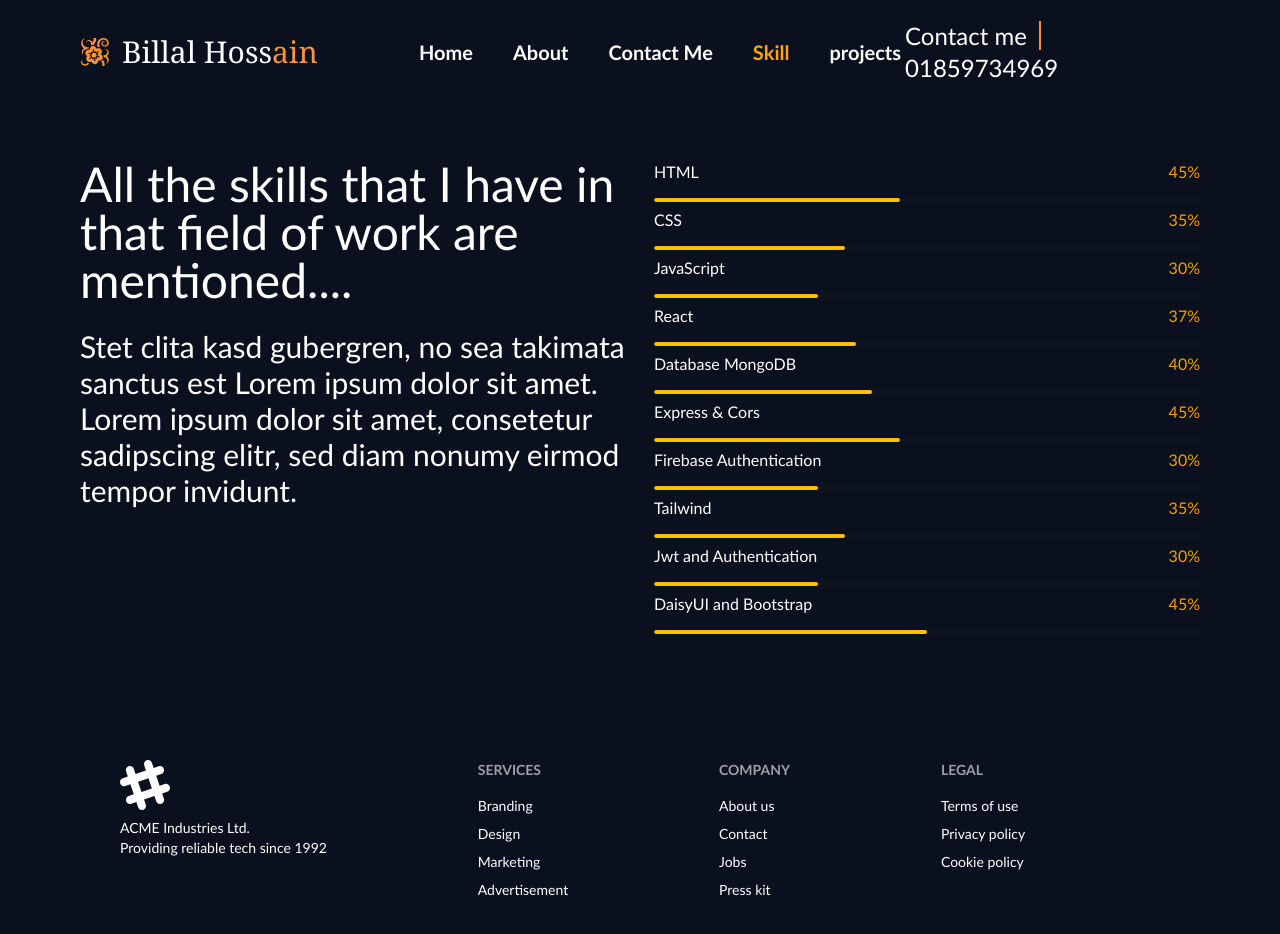
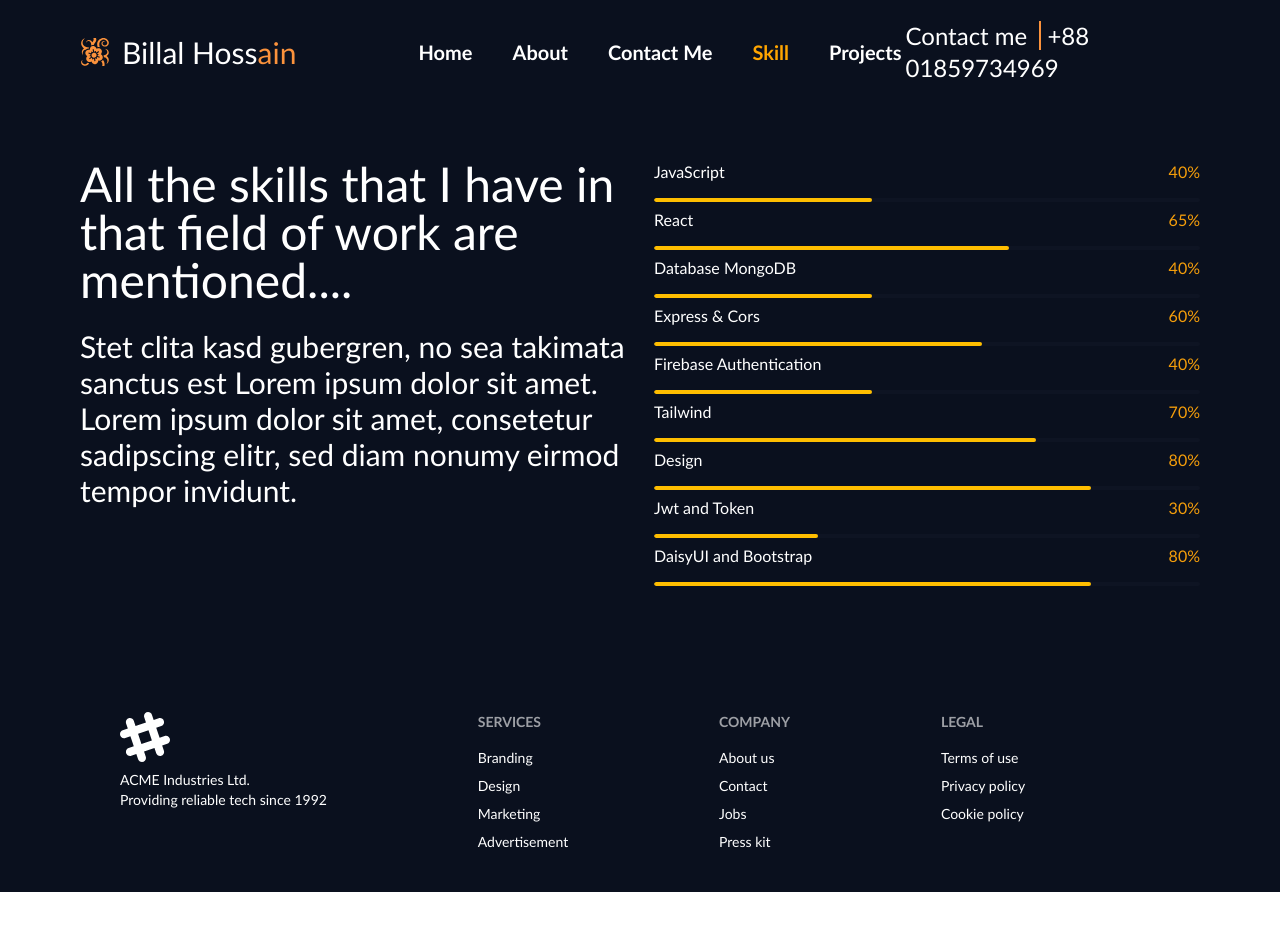
Before and after one commit to Billalparvez/my-portfolio, a React (Vite) app: page /skills in a window 1280 px wide. Shown: the top 934 px of the page. After the commit the page ends 892 px from the top, so only its background shows below. Built offline with nearby package versions, Linux system fonts and the light colour scheme.

Commit message:
some text change

```diff
--- a/src/Pages/Home/About/About.jsx
+++ b/src/Pages/Home/About/About.jsx
@@ -8,17 +8,17 @@ const About = () => {
                 <h1 className="text-5xl ">About Me</h1>
                 <div className="divider divider-warning text-6xl text-orange-500"><BsChevronDoubleLeft /><BsChevronDoubleRight /></div>
             </div>
-            <div data-aos="zoom-out" className="flex flex-col md:flex-row  gap-20 my-10 items-center ">
+            <div data-aos="zoom-out" className="flex px-3 md:px-0 flex-col md:flex-row  gap-5 lg:gap-20 my-10 items-center ">
                 <img data-aos="fade-right"
                     data-aos-offset="300"
                     data-aos-easing="ease-in-sine" className="rounded-t-full flex-1  md:w-[350px] object-contain" src="https://i.postimg.cc/Bb1n0Drp/IMG-20210616-121057-removebg.png" alt="" />
-                <div className="flex-1 text-3xl space-y-3 px-3">
+                <div className="flex-1 text-3xl space-y-3 ">
                     <p> Hi ! I am Billal Hossain</p>
                     <p> Birthday : July 05, 2000</p>
                     <p> Phone : 01859734969</p>
                     <p> Email : billalparvez80@gmail.com</p>
                     <p> From : Dhaka,Bangladesh</p>
-                    <p> Language : Bangla, English</p>
+                    <p> Language : Bangla, Hindi</p>
                     <p>I do not have a brother, the lack of a brother makes me cry all the time .</p>
                     <a href="/document.js.pdf" download="/document.js.pdf" className="btn text-white  bg-amber-600 font-bold text-3xl rounded-tl-3xl rounded-br-3xl hover:bg-orange-600 border-none">Download CV</a>
                 </div>
--- a/src/Pages/Home/Bannar/Bannar.jsx
+++ b/src/Pages/Home/Bannar/Bannar.jsx
@@ -9,7 +9,7 @@ const Bannar = () => {
                         <img className="mt-10 md:mt-32 lg:mt-0 w-[150px] h-[150px] md:w-[200px] md:h-[200px] lg:w-[270px] lg:h-[270px] rounded-full border-4  border-solid" src="https://i.postimg.cc/P5QxVVqt/IMG-20230424-WA0007.jpg" alt="" />
                     </div>
                     <h1 className="text-5xl font-bold">Hi,I am<span className="text-orange-400"> Billal </span>Hossain</h1>
-                    <p className="text-3xl text-[#bbb8b7]">I am a frontend web developer. I can provide clean code and <br /> pixel perfect design.
+                    <p className="text-3xl text-[#bbb8b7]">I am a frontend web developer. I can provide clean code <br />and pixel perfect design.
                         I also make website more .
                     </p>
                 </div>
--- a/src/Pages/Home/Skills/Skills.jsx
+++ b/src/Pages/Home/Skills/Skills.jsx
@@ -8,33 +8,24 @@ const Skills = () => {
                 <h1 className="text-5xl">My Skills </h1>
                 <div className="divider divider-warning text-6xl text-orange-500"><BsChevronDoubleLeft /><BsChevronDoubleRight /></div>
             </div>
-            <div className="my-20 flex gap-7 flex-col  md:flex-row p-3 md:p-0 ">
+            <div className="my-20 flex lg:gap-7 gap-3 flex-col  md:flex-row  ">
                 <div data-aos="zoom-in-right" className="px-3 md:px-0 flex-1">
                     <h1 className="text-5xl">All the skills that I have in that field of work are mentioned....</h1><br />
 
                     <p className="text-3xl hidden lg:block">Stet clita kasd gubergren, no sea takimata sanctus est Lorem ipsum dolor sit amet. Lorem ipsum dolor sit amet, consetetur sadipscing elitr, sed diam nonumy eirmod tempor invidunt.</p>
                 </div>
                 <div data-aos="zoom-in-left" className=" px-3 md:px-0 flex-1 space-y-0">
-                    <div className="flex justify-between">
-                        <h1>HTML</h1>
-                        <p className="text-amber-500">45%</p>
-                    </div>
-                    <progress className="progress progress-warning w-full h-1" value="45" max="100"></progress> <br />
-                    <div className="flex justify-between">
-                        <h1>CSS</h1>
-                        <p className="text-amber-500">35%</p>
-                    </div>
-                    <progress className="progress progress-warning w-full h-1" value="35" max="100"></progress><br />
+
                     <div className="flex justify-between">
                         <h1>JavaScript</h1>
-                        <p className="text-amber-500">30%</p>
+                        <p className="text-amber-500">40%</p>
                     </div>
-                    <progress className="progress progress-warning w-full h-1" value="30" max="100"></progress><br />
+                    <progress className="progress progress-warning w-full h-1" value="40" max="100"></progress><br />
                     <div className="flex justify-between">
                         <h1>React</h1>
-                        <p className="text-amber-500">37%</p>
+                        <p className="text-amber-500">65%</p>
                     </div>
-                    <progress className="progress progress-warning w-full h-1" value="37" max="100"></progress><br />
+                    <progress className="progress progress-warning w-full h-1" value="65" max="100"></progress><br />
                     <div className="flex justify-between">
                         <h1>Database MongoDB</h1>
                         <p className="text-amber-500">40%</p>
@@ -42,29 +33,34 @@ const Skills = () => {
                     <progress className="progress progress-warning w-full h-1" value="40" max="100"></progress>
                     <div className="flex justify-between">
                         <h1>Express & Cors</h1>
-                        <p className="text-amber-500">45%</p>
+                        <p className="text-amber-500">60%</p>
                     </div>
-                    <progress className="progress progress-warning w-full h-1" value="45" max="100"></progress>
+                    <progress className="progress progress-warning w-full h-1" value="60" max="100"></progress>
                     <div className="flex justify-between">
                         <h1>Firebase Authentication</h1>
-                        <p className="text-amber-500">30%</p>
+                        <p className="text-amber-500">40%</p>
                     </div>
-                    <progress className="progress progress-warning w-full h-1" value="30" max="100"></progress>
+                    <progress className="progress progress-warning w-full h-1" value="40" max="100"></progress>
                     <div className="flex justify-between">
                         <h1>Tailwind</h1>
-                        <p className="text-amber-500">35%</p>
+                        <p className="text-amber-500">70%</p>
                     </div>
-                    <progress className="progress progress-warning w-full h-1" value="35" max="100"></progress>
+                    <progress className="progress progress-warning w-full h-1" value="70" max="100"></progress>
                     <div className="flex justify-between">
-                        <h1>Jwt and Authentication</h1>
+                        <h1>Design</h1>
+                        <p className="text-amber-500">80%</p>
+                    </div>
+                    <progress className="progress progress-warning w-full h-1" value="80" max="100"></progress>
+                    <div className="flex justify-between">
+                        <h1>Jwt and Token</h1>
                         <p className="text-amber-500">30%</p>
                     </div>
                     <progress className="progress progress-warning w-full h-1" value="30" max="100"></progress>
                     <div className="flex justify-between">
                         <h1>DaisyUI and Bootstrap</h1>
-                        <p className="text-amber-500">45%</p>
+                        <p className="text-amber-500">80%</p>
                     </div>
-                    <progress className="progress progress-warning w-full h-1" value="50" max="100"></progress>
+                    <progress className="progress progress-warning w-full h-1" value="80" max="100"></progress>
 
                 </div>
             </div>
--- a/src/Shard/Navbar/Css/Nav.css
+++ b/src/Shard/Navbar/Css/Nav.css
@@ -10,7 +10,7 @@ ul a {
     margin-left: 20px;
     font-weight: 700;
     font-size: 20px;
-    font-family: 'Gill Sans', 'Gill Sans MT', Calibri, 'Trebuchet MS', sans-serif;
+    /* font-family: 'Gill Sans', 'Gill Sans MT', Calibri, 'Trebuchet MS', sans-serif; */
 
 
 }
--- a/src/Shard/Navbar/Navbar.jsx
+++ b/src/Shard/Navbar/Navbar.jsx
@@ -10,7 +10,7 @@ const Navbar = () => {
         <NavLink to="/about"><a>About</a></NavLink>
         <NavLink to="/contactMe"><a>Contact Me</a></NavLink>
         <NavLink to="/skills"><a>Skill</a></NavLink>
-        <NavLink to="/projects"><a>projects</a></NavLink>
+        <NavLink to="/projects"><a>Projects</a></NavLink>
     </>
     return (
         <div className='bg-[#0a101e] w-full z-10 md:fixed lg:fixed py-3    '>
@@ -19,7 +19,7 @@ const Navbar = () => {
                     <div className="navbar-start ">
                         <div className="dropdown text-black">
                             <div tabIndex={0} role="button" className="btn btn-ghost lg:hidden">
-                                <svg xmlns="http://www.w3.org/2000/svg" className="h-5 w-5" fill="none" viewBox="0 0 24 24" stroke="currentColor"><path strokeLinecap="round" strokeLinejoin="round" strokeWidth="2" d="M4 6h16M4 12h8m-8 6h16" /></svg>
+                                <svg xmlns="http://www.w3.org/2000/svg" className="h-5 w-5 text-yellow-600" fill="none" viewBox="0 0 24 24" stroke="currentColor"><path strokeLinecap="round" strokeLinejoin="round" strokeWidth="2" d="M4 6h16M4 12h8m-8 6h16" /></svg>
                             </div>
                             <ul tabIndex={0} className="menu menu-sm dropdown-content mt-3 z-[1] p-2 shadow bg-base-100 rounded-box w-52">
                                 {navLink}
@@ -27,7 +27,7 @@ const Navbar = () => {
                         </div>
                         {/* font-family: 'Caveat', cursive */}
                         <a className='text-3xl mr-3 text-orange-400 '><GiVineFlower /></a>
-                        <a className="text-3xl font-serif "> Billal Hoss<span className='text-orange-400'>ain</span></a>
+                        <a className="text-3xl "> Billal Hoss<span className='text-orange-400'>ain</span></a>
                     </div>
                     <div className="navbar-center hidden lg:flex">
                         <ul className="menu menu-horizontal px-1">
@@ -35,7 +35,7 @@ const Navbar = () => {
                         </ul>
                     </div>
                     <div className='navbar-end '>
-                        <h1 className='text-2xl hidden md:block lg:block'>Contact me<span className='border-l-2 border-orange-400 ml-3'> 01859734969</span></h1>
+                        <h1 className='text-2xl hidden md:block lg:block'>Contact me<span className='border-l-2 border-orange-400 ml-3'> +88 01859734969</span></h1>
                     </div>
                 </div>
             </Container>
```
Also changed, not shown: src/Pages/Home/ContactMe/ContactMe.jsx (+5 -6 lines).
